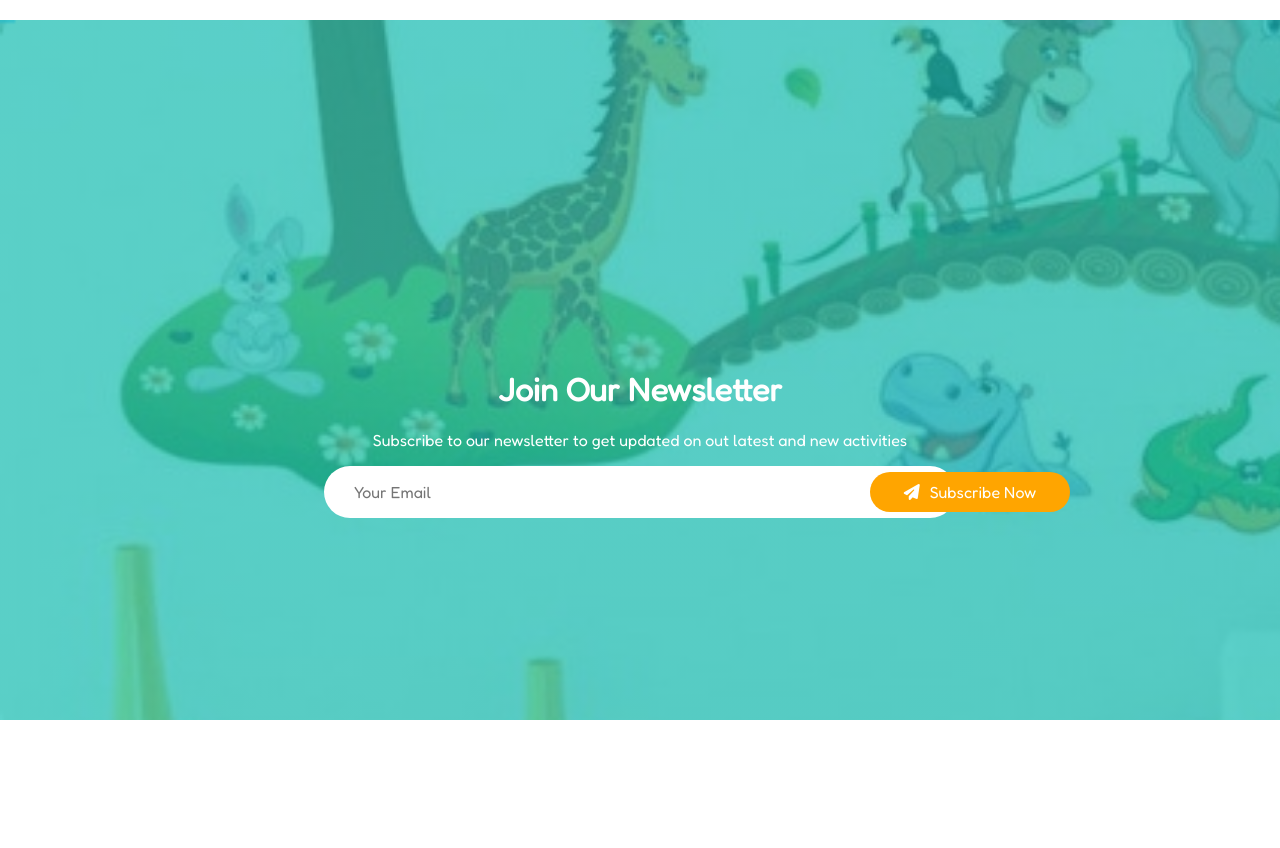
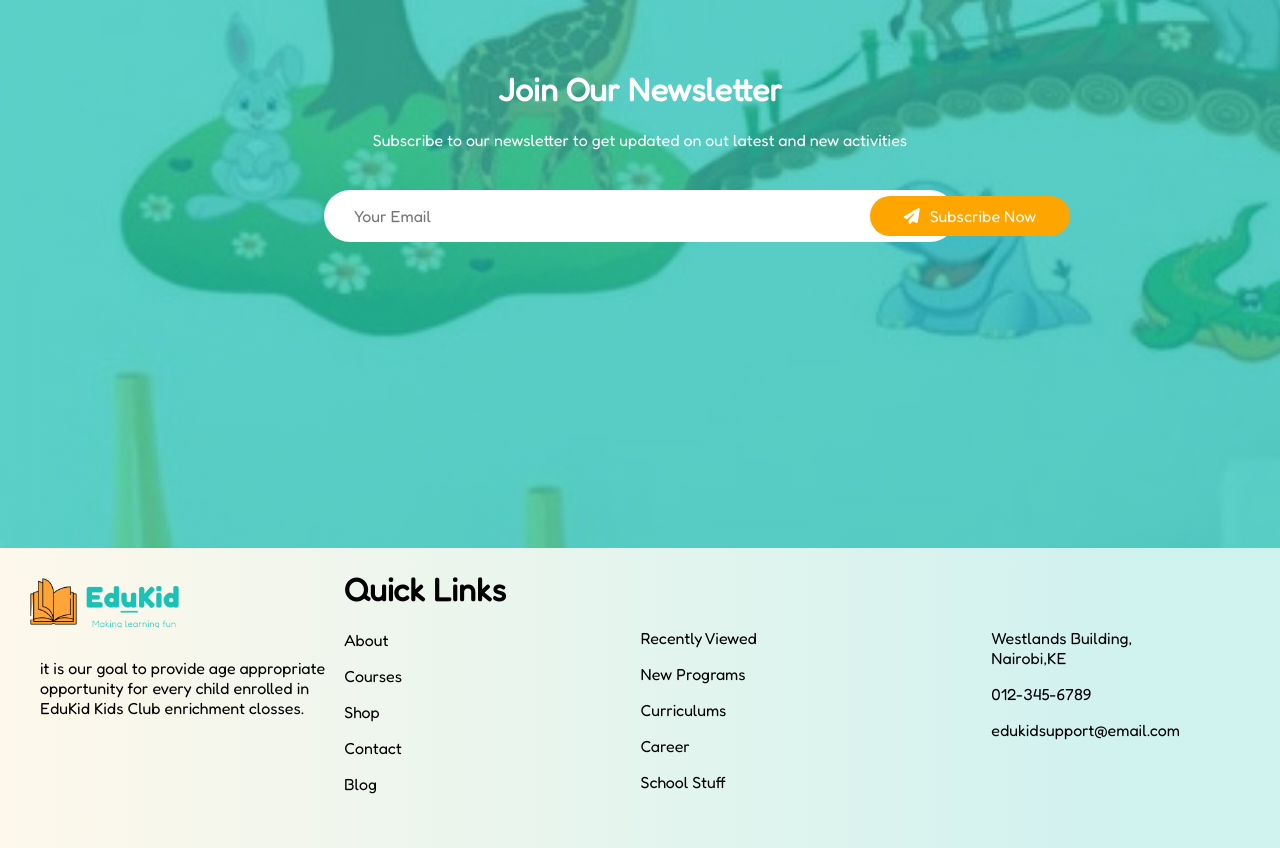
Before and after one commit to naveenprajapati12/edukids, a plain HTML site: page index.html in a window 1280 px wide. Shown: the part 5023-5871 px from the top of the page. Before the commit the page ends 5743 px from the top, so only its background shows below. Drawn offline with Linux system fonts and the light colour scheme.

Commit message:
fourth
17-08-2024

```diff
--- a/index.html
+++ b/index.html
@@ -345,13 +345,52 @@
            <button><i class="fa-solid fa-paper-plane"></i>Subscribe Now</button>
         </div>
     </div>
+</div>
+
+<!--Footer-->
+
+<div class="footer">
+    <div class="logo_2">
+        <div class="log2"></div>
+        <div class="txt-foot">
+            <p>it is our goal to provide age appropriate <br> opportunity for every child enrolled in <br>EduKid Kids Club enrichment closses.  </p>
+        </div>
+    </div>
+    <div class="links-quick">
+        <h1 class="quick">Quick Links</h1>
+        <div class="link-about">
+
+            <p>About</p>
+            <p>Courses</p>
+            <p>Shop</p>
+            <p>Contact</p>
+            <p>Blog</p>
+        </div>
+
+    </div>
+
+    <div class="links-quick1">
+        <div class="link-about">
+            <p>Recently Viewed</p>
+            <p>New Programs</p>
+            <p>Curriculums</p>
+            <p>Career</p>
+            <p>School Stuff</p>
+        </div>
+    </div>
+
+    <div class="links-quick1">
+        <div class="link-about">
+            <p>Westlands Building, <br>Nairobi,KE</p>
+            <p>012-345-6789</p>
+            <p>edukidsupport@email.com</p>
+
+        </div>
+    </div>
+
 
 </div>
 
 
-
-
-
-
 </body>
 </html>
--- a/style.css
+++ b/style.css
@@ -676,9 +676,9 @@ input[type="radio"]{
 }
 
 .teachers {
-    height: 700px;
+    height: 600px;
     width: 100%;
-    padding-top: 100px;
+    padding-top: 50px;
 
 }
 
@@ -694,7 +694,7 @@ input[type="radio"]{
 }
 
 .teachers-hero {
-    height: 500px;
+    height: 300px;
     display: flex;
     justify-content: space-evenly;
     align-items: center;
@@ -718,7 +718,8 @@ input[type="radio"]{
     font-size: 1rem;
     font-weight: 700;
     text-align: center;
-    margin-top: 15px;
+    padding-top: 12px;
+
 }
 
 .teach-name p{
@@ -728,7 +729,7 @@ input[type="radio"]{
 }
 .rec-dot {
     height: 50px;
-    margin-top: -80px;
+    margin-top: 50px;
     display: flex;
     justify-content: center;
     align-items: center;
@@ -766,21 +767,15 @@ input[type="radio"]{
 
 .News {
   text-align: center;
-  position: relative;
-  top: 50%;
-  transform: translateY(-50% , -50%);
+
   color: white;
-
-}
-.int{
-    text-align: center;
-    position: relative;
-    top: 50%;
-    transform: translateY(-50% , -50%);
-    padding-top: -100px;
+  padding-top: 200px;
 
 }
 
+.News p  {
+    padding-bottom: 40px;
+}
 
 .int1 {
     height: 50px;
@@ -791,17 +786,17 @@ input[type="radio"]{
     font-family: fredoka;
     font-size: 1rem;
     padding-left: 30px;
+    margin-top: -49px;
+
 
 }
 .int1 button {
-    position: absolute;
-    top: 50%;
-    transform: translateY(-50% , -50%);
     height: 40px;
     width: 200px;
     border-radius: 30px;
     margin-left: 540px;
     margin-top: 3px;
+    margin-left: 840px;
     background-color: orange;
     color:white;
     font-size: 1rem;
@@ -815,3 +810,42 @@ input[type="radio"]{
     color: white;
     margin-top: -9px;
 }
+
+/* Footer */
+.footer {
+    background: linear-gradient(90deg, hsla(40, 90%, 96%, 1) 0%, hsla(176, 56%, 88%, 1) 90%);
+    height: 300px;
+    display: flex;
+    justify-content:space-between;
+
+}
+.logo_2 {
+    height: 50px;
+    width: 150px;
+    padding: 30px;
+
+}
+
+.log2 {
+    height: 50px;
+    width:100%;
+    background-image: url(Assets/logo.png);
+    background-size: cover;
+}
+.txt-foot p {
+    height: 150px;
+    width: 350px;
+    font-size: 1rem;
+    padding: 10px;
+    margin-top: 20px;
+}
+
+.links-quick1 {
+    padding-top: 64px;
+    margin-right: 100px;
+
+}
+.links-quick1 h1 {
+    font-size: 1.5 rem;
+    font-weight: bolder;
+}
```
